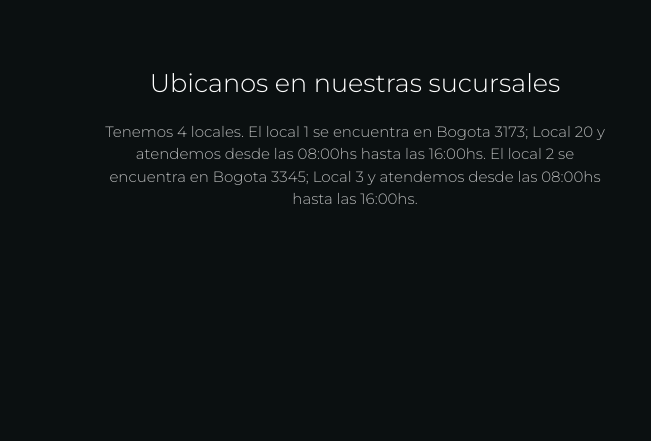
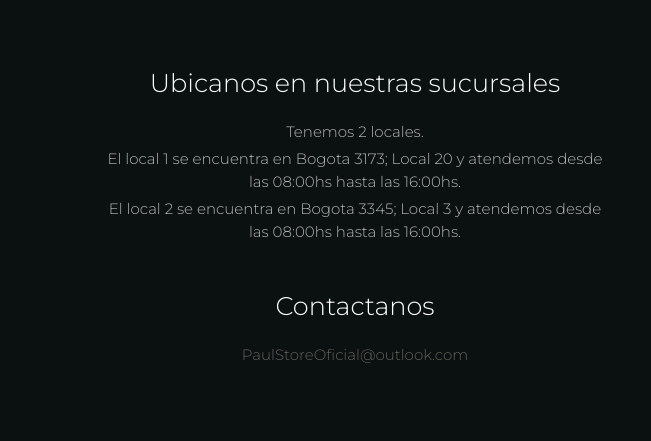
Before and after one commit to Matias-Balboa/PaulStore, a plain HTML site: page index.html in a window 1280 px wide. Shown: the part 1525-1966 px from the top of the page, 0-651 px from the left. Drawn offline with Linux system fonts and the light colour scheme; grey boxes are pictures that could not be loaded.

```diff
--- a/index.html
+++ b/index.html
@@ -51,7 +51,7 @@
                         </a>
                     </li>
                     <li class="nav-item">
-                        <a class="nav-link" rel="tooltip" title="Follow us on Instagram" data-placement="bottom" href="https://www.instagram.com/CreativeTimOfficial" target="_blank">
+                        <a class="nav-link" rel="tooltip" title="Follow us on Instagram" data-placement="bottom" href="https://www.instagram.com/paulstoreoficial/?hl=es-la" target="_blank">
                             <i class="fa fa-instagram"></i>
                             <p class="d-lg-none">Instagram</p>
                         </a>
@@ -99,22 +99,30 @@
                 <h2 class="title mb-3">¿Donde estamos?</h2>
                 <h2 class="text-white display-3 mt-5">PAUL STORE</h2>
 				<div class="row mt-5">
-
     				<div class="col-md-6">
                         <div class="card card-profile card-plain my-0" >
                             <h3 class="text-white">Ubicanos en nuestras sucursales</h3>
                             <div class="card-body">
-
                                 <p class="card-description text-center">
-                                    Tenemos 4 locales.
+                                    Tenemos 2 locales.
+                                </p>
+                                <p class="card-description text-center">
                                     El local 1 se encuentra en Bogota 3173; Local 20 y atendemos desde las 08:00hs hasta las 16:00hs.
+                                </p>
+                                <p class="card-description text-center">
                                     El local 2 se encuentra en Bogota 3345; Local 3 y atendemos desde las 08:00hs hasta las 16:00hs.
                                 </p>
                             </div>
                         </div>
+                        <div class "card card-profile card-plain my-0">
+                            <h3 class="text-white">Contactanos</h3>
+                            <div class="card-body">
+                                <p class="card-description text-center">
+                                    PaulStoreOficial@outlook.com
+                                </p>
+                            </div>
+                        </div>
     				</div>
-
-
 
     				<div class="col-md-6">
                     <iframe src="https://www.google.com/maps/embed?pb=!1m18!1m12!1m3!1d13135.722896881685!2d-58.49879917168903!3d-34.605913237340424!2m3!1f0!2f0!3f0!3m2!1i1024!2i768!4f13.1!3m3!1m2!1s0x95bcc9df44319d89%3A0x72e02046997c8cef!2sVilla+del+Parque%2C+CABA!5e0!3m2!1ses-419!2sar!4v1511756403326" width="600" height="450" frameborder="0" style="border:0;max-width: 100%;" allowfullscreen></iframe>
```
Also changed, not shown: catalogo.html (+1 -8 lines).
